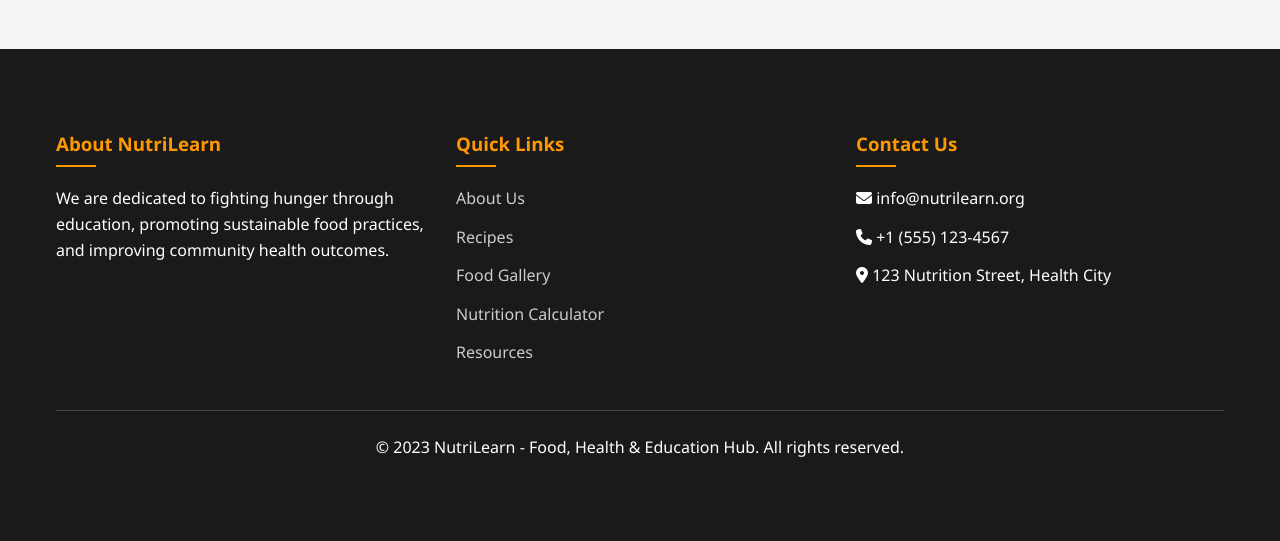
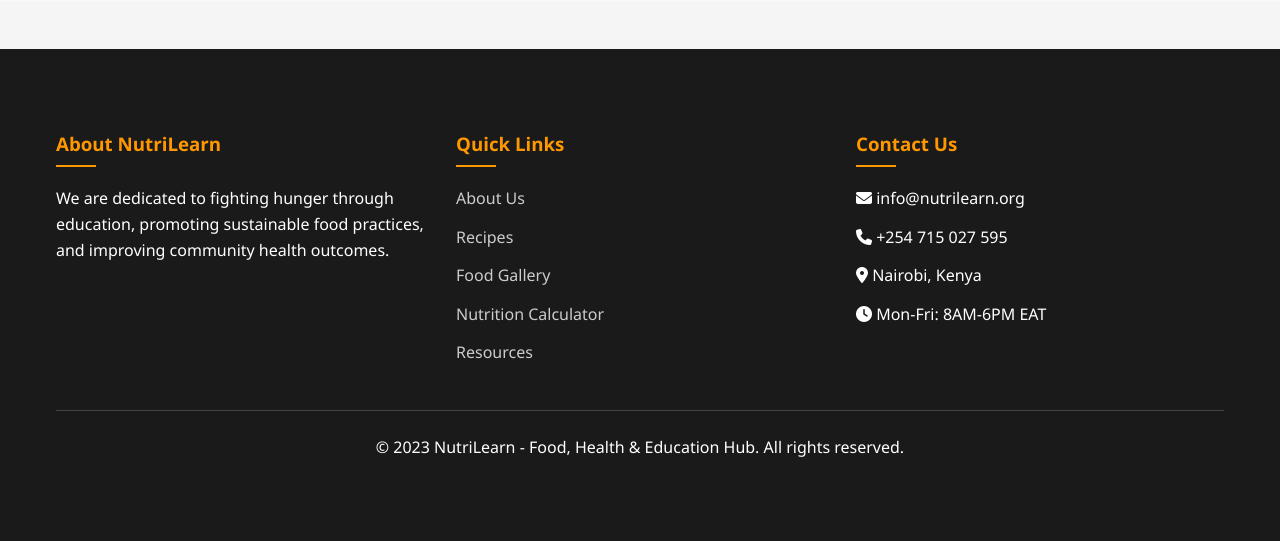
Before and after one commit to Lizzy984/health-management-system, a Flask app: page / in a window 1280 px wide. Shown: the part 4766-5307 px from the top of the page. Run offline with Flask 3, Linux system fonts and the light colour scheme.

Commit message:
Updated website with working interactive features and contact information

```diff
--- a/templates/index.html
+++ b/templates/index.html
@@ -58,7 +58,6 @@
         }
 
         .logo-icon {
-
             margin-right: 10px;
             font-size: 1.8rem;
         }
@@ -844,8 +843,9 @@
                     <h3>Contact Us</h3>
                     <ul class="footer-links">
                         <li><i class="fas fa-envelope"></i> info@nutrilearn.org</li>
-                        <li><i class="fas fa-phone"></i> +1 (555) 123-4567</li>
-                        <li><i class="fas fa-map-marker-alt"></i> 123 Nutrition Street, Health City</li>
+                        <li><i class="fas fa-phone"></i> +254 715 027 595</li>
+                        <li><i class="fas fa-map-marker-alt"></i> Nairobi, Kenya</li>
+                        <li><i class="fas fa-clock"></i> Mon-Fri: 8AM-6PM EAT</li>
                     </ul>
                 </div>
             </div>
@@ -933,6 +933,29 @@
             const navLinks = document.querySelector('.nav-links');
             navLinks.style.display = navLinks.style.display === 'flex' ? 'none' : 'flex';
         });
+
+        // Make all buttons and links work
+        document.querySelectorAll('.btn').forEach(btn => {
+            btn.addEventListener('click', function (e) {
+                if (this.getAttribute('href') === '#') {
+                    e.preventDefault();
+                    alert('This feature would open a download/link in a real application');
+                }
+            });
+        });
+
+        // Smooth scrolling for navigation links
+        document.querySelectorAll('a[href^="#"]').forEach(anchor => {
+            anchor.addEventListener('click', function (e) {
+                e.preventDefault();
+                const target = document.querySelector(this.getAttribute('href'));
+                if (target) {
+                    target.scrollIntoView({
+                        behavior: 'smooth'
+                    });
+                }
+            });
+        });
     </script>
 </body>
 
```
Also changed, not shown: app.py (line endings or trailing spaces).
